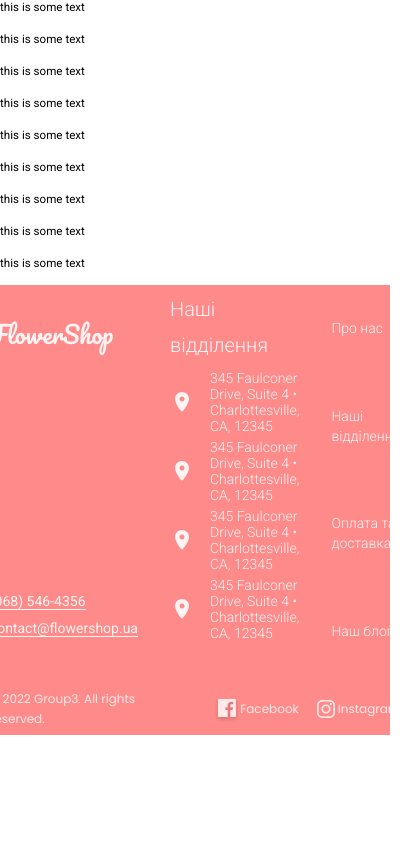
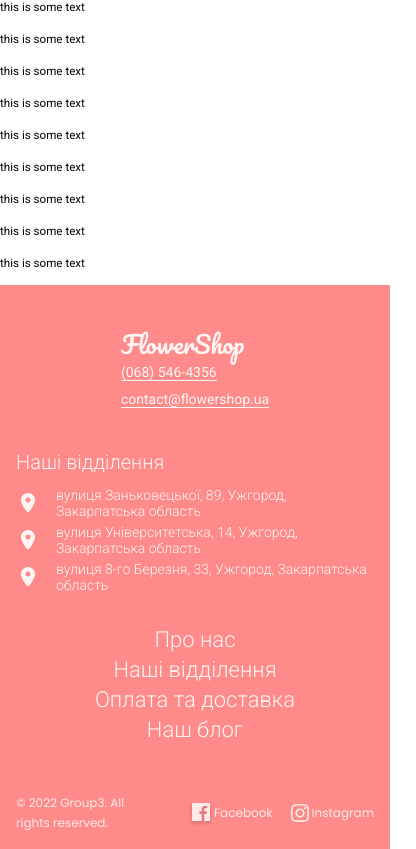
Before and after one commit to Flower-Shop-Project/FlowerShopFrontend, an Angular app: page /home in a window 390 px wide. Shown: the part 2209-3058 px from the top of the page, 416 px wide, since content can reach past the window. Before the commit the page ends 2954 px from the top, so only its background shows below. Built offline with nearby package versions, Linux system fonts and the light colour scheme.

Commit message:
Footer responsiveness + links, scroll on routerlink

```diff
--- a/src/app/app.component.ts
+++ b/src/app/app.component.ts
@@ -1,4 +1,5 @@
 import { Component } from '@angular/core';
+import { NavigationEnd, Router } from '@angular/router';
 
 @Component({
   selector: 'app-root',
@@ -7,4 +8,14 @@ import { Component } from '@angular/core';
 })
 export class AppComponent {
   title = 'FlowerShopFrontend';
+  constructor(private router: Router) { }
+
+  ngOnInit() {
+    this.router.events.subscribe((event) => {
+      if (!(event instanceof NavigationEnd)) {
+        return;
+      }
+      window.scrollTo(0, 0)
+    });
+  }
 }
--- a/src/app/components/footer/footer.component.css
+++ b/src/app/components/footer/footer.component.css
@@ -1,6 +1,5 @@
 .footer {
     background-color: #FF8A8A;
-    height: 450px;
     width: 100%;
     position: relative;
     bottom: 0px;
@@ -98,8 +97,6 @@
     font-style: normal;
     font-weight: 300;
     font-size: 14px;
-    line-height: 20px;
-    margin-top: 43px;
     justify-content: space-between;
 }
 
--- a/src/app/components/footer/footer.component.html
+++ b/src/app/components/footer/footer.component.html
@@ -1,7 +1,7 @@
-<footer class="footer">
+<footer class="footer" ngStyle.gt-sm="height: 450px">
     <div class="footer-container">
-        <div class="footer-row">
-            <div class="footer-column contacts">
+        <div class="footer-row" fxLayout.xs="column">
+            <div class="footer-column contacts" fxFlexAlign.xs="center">
                 <div class="footer-logo-text"><span>FlowerShop</span></div>
                 <div class="contacts-container">
                     <div class="column-item contacts-item"><span>(068) 546-4356</span></div>
@@ -11,25 +11,20 @@
             <div class="footer-column locations">
                 <div class="locations-title"><span>Наші відділення</span></div>
                 <div class="locations-container">
-                    <div class="column-item"><img src="./assets/img/location-icon.svg" alt="shopping-cart"><span>345
-                            Faulconer
-                            Drive, Suite 4 • Charlottesville, CA, 12345</span></div>
-                    <div class="column-item"><img src="./assets/img/location-icon.svg" alt="shopping-cart"><span>345
-                            Faulconer
-                            Drive, Suite 4 • Charlottesville, CA, 12345</span></div>
-                    <div class="column-item"><img src="./assets/img/location-icon.svg" alt="shopping-cart"><span>345
-                            Faulconer
-                            Drive, Suite 4 • Charlottesville, CA, 12345</span></div>
-                    <div class="column-item"><img src="./assets/img/location-icon.svg" alt="shopping-cart"><span>345
-                            Faulconer
-                            Drive, Suite 4 • Charlottesville, CA, 12345</span></div>
+                    <div class="column-item"><img src="./assets/img/location-icon.svg" alt="shopping-cart"><span>вулиця
+                            Заньковецької, 89, Ужгород, Закарпатська область</span></div>
+                    <div class="column-item"><img src="./assets/img/location-icon.svg" alt="shopping-cart"><span>вулиця
+                            Університетська, 14, Ужгород, Закарпатська область</span></div>
+                    <div class="column-item"><img src="./assets/img/location-icon.svg" alt="shopping-cart"><span>вулиця
+                            8-го Березня, 33, Ужгород, Закарпатська область</span></div>
                 </div>
             </div>
-            <div class="footer-column navigation">
-                <div class="column-item"><span>Про нас</span></div>
-                <div class="column-item"><span>Наші відділення</span></div>
-                <div class="column-item"><span>Оплата та доставка</span></div>
-                <div class="column-item"><span>Наш блог</span></div>
+            <div class="footer-column navigation" ngStyle.xs="text-align: center; font-size: 22px; line-height: 30px"
+                fxFlexAlign.xs="center">
+                <div class="column-item"><span routerLink="about">Про нас</span></div>
+                <div class="column-item"><span routerLink="delivery">Наші відділення</span></div>
+                <div class="column-item"><span routerLink="delivery">Оплата та доставка</span></div>
+                <div class="column-item"><span routerLink="blog">Наш блог</span></div>
             </div>
         </div>
         <div class="footer-row last-row">
```
